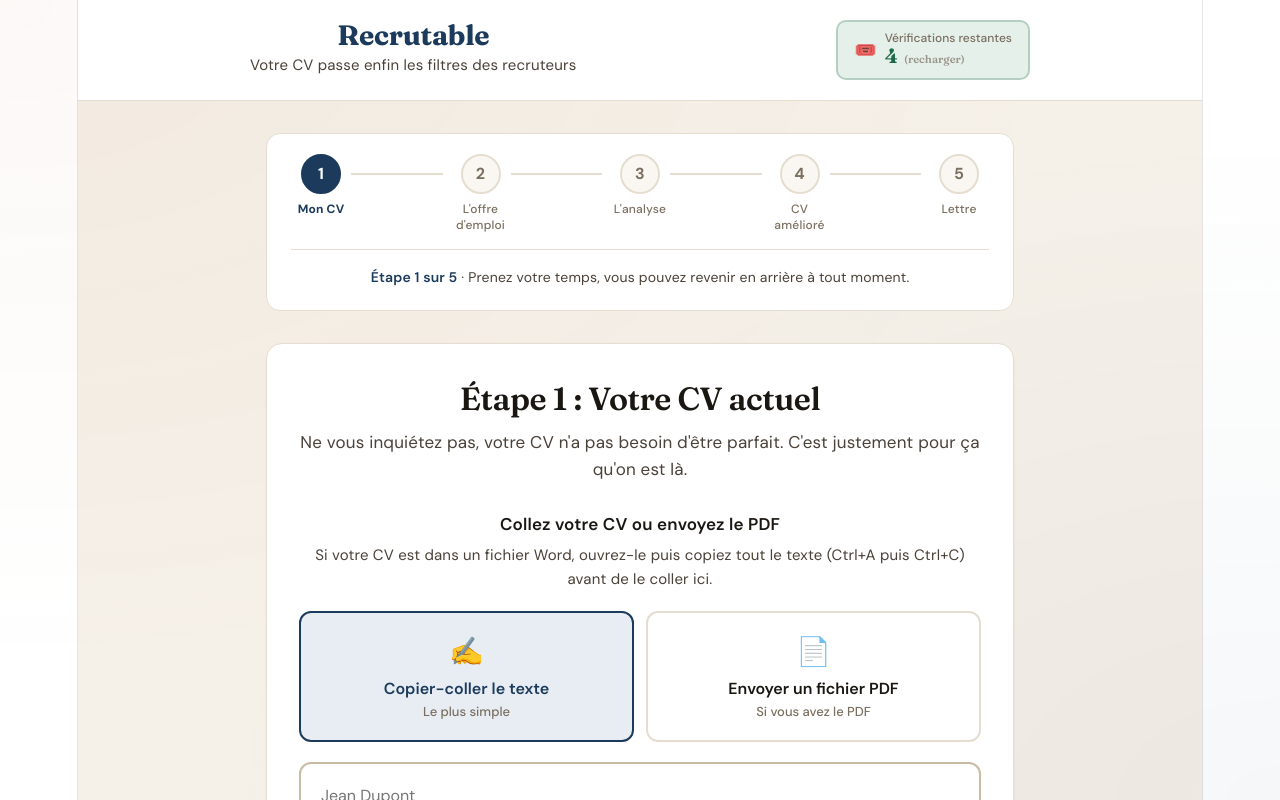
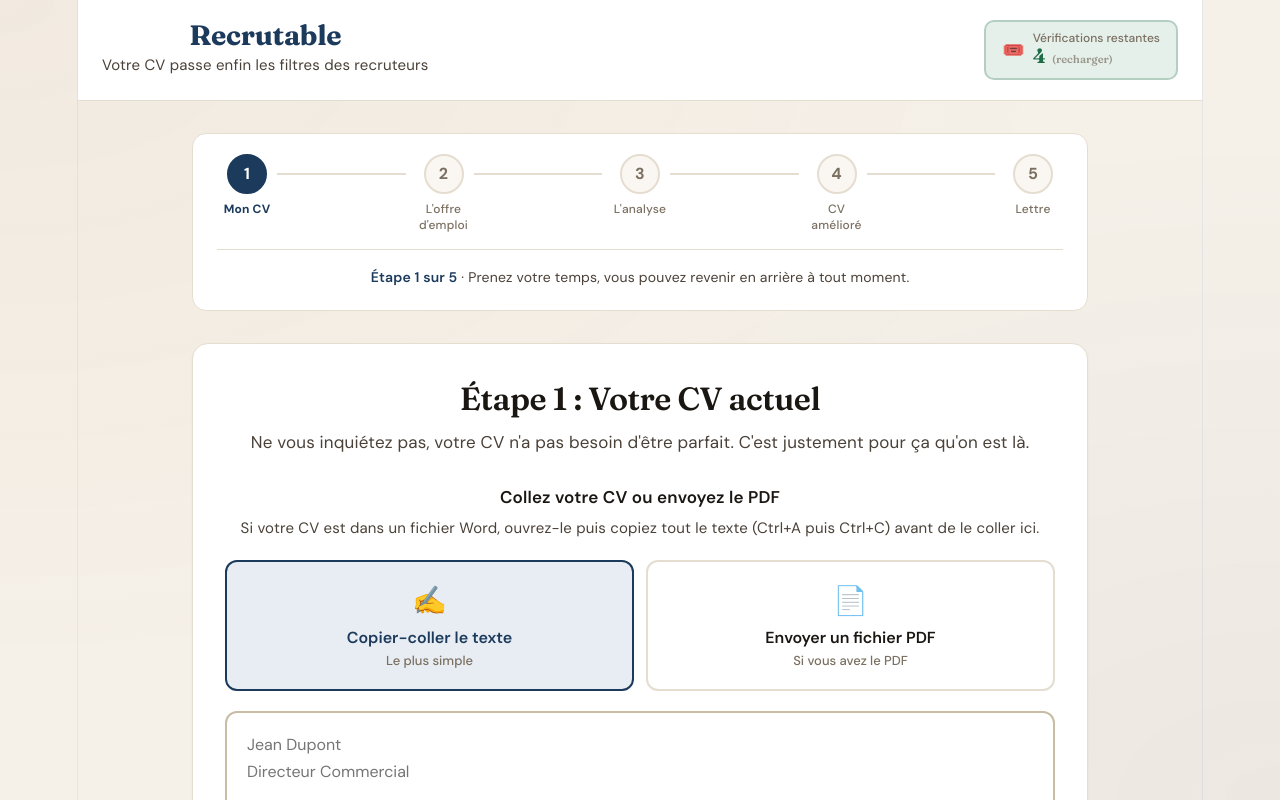
Before and after one commit to Mariegile/recrutable-senior, a React (Vite) app: page / in a window 1280 px wide. Shown: the top 800 px of the page. Built offline with nearby package versions, Linux system fonts and the light colour scheme.

Commit message:
Livraison F2 : grand ecran PC elargi + fond beige garanti

```diff
--- a/src/App.jsx
+++ b/src/App.jsx
@@ -866,7 +866,13 @@
   @import url('https://fonts.googleapis.com/css2?family=Fraunces:opsz,wght@9..144,400;9..144,500;9..144,600;9..144,700;9..144,800&family=DM+Sans:opsz,wght@9..40,400;9..40,500;9..40,600;9..40,700&display=swap');
 
   * { box-sizing: border-box; }
-  html, body { margin: 0; padding: 0; }
+  html, body {
+    margin: 0;
+    padding: 0;
+    background: ${C.bg};  /* Fond beige garanti, même si Chrome force un thème sombre */
+    min-height: 100%;
+    color-scheme: light;  /* Empêche les navigateurs en mode sombre d'inverser les couleurs */
+  }
 
   body {
     font-family: 'DM Sans', -apple-system, BlinkMacSystemFont, sans-serif;
@@ -889,6 +895,128 @@
   ::-webkit-scrollbar-track { background: transparent; }
   ::-webkit-scrollbar-thumb { background: ${C.borderStrong}; border-radius: 5px; }
   ::-webkit-scrollbar-thumb:hover { background: ${C.textMuted}; }
+
+  /* ═══════════════════════════════════════════════════════════════
+     RESPONSIVE — PC GRAND ÉCRAN (Livraison F2)
+     ═══════════════════════════════════════════════════════════════ */
+
+  /* PC moyen (1024px+) : conteneur plus large pour aérer */
+  @media (min-width: 1024px) {
+    .app-main-container {
+      max-width: 960px !important;
+      padding-left: 32px !important;
+      padding-right: 32px !important;
+    }
+    .app-header-inner {
+      max-width: 1100px !important;
+    }
+  }
+
+  /* PC grand écran (1440px+) : encore plus large */
+  @media (min-width: 1440px) {
+    .app-main-container {
+      max-width: 1080px !important;
+    }
+  }
+
+  /* ═══════════════════════════════════════════════════════════════
+     REFONTE MOBILE (Livraison F) — Active uniquement < 640px
+     PC, laptop et tablette : aucun changement
+     ═══════════════════════════════════════════════════════════════ */
+  @media (max-width: 640px) {
+
+    /* 1. RÉGIME MINCEUR — Barre des étapes compactée */
+    .step-bar-mobile-hide { display: none !important; }
+    .step-bar-mobile-show { display: block !important; }
+
+    /* 2. PAGE TITLE — Plus petit et plus serré sur mobile */
+    .page-title-h2 {
+      font-size: 22px !important;
+      line-height: 1.25 !important;
+    }
+    .page-title-subtitle {
+      font-size: 14px !important;
+      line-height: 1.5 !important;
+      margin-top: 6px !important;
+    }
+    /* Sous-titre rassurant qu'on cache à l'étape 1 (gain d'espace vital) */
+    .page-title-subtitle.mobile-hide { display: none !important; }
+
+    /* 3. EMPILEMENT — Les 2 modes (texte / PDF) deviennent rectangles longs */
+    .mode-selector-grid {
+      grid-template-columns: 1fr !important;
+      gap: 10px !important;
+    }
+    .mode-selector-card {
+      display: flex !important;
+      flex-direction: row !important;
+      align-items: center !important;
+      text-align: left !important;
+      padding: 14px 16px !important;
+      gap: 14px !important;
+    }
+    .mode-selector-card-icon {
+      margin-bottom: 0 !important;
+      font-size: 24px !important;
+      flex-shrink: 0;
+    }
+    .mode-selector-card-text {
+      flex: 1;
+    }
+
+    /* 4. CARD — Padding réduit sur mobile pour gagner de l'espace */
+    .main-card {
+      padding: 20px 18px !important;
+      border-radius: 12px !important;
+    }
+
+    /* 5. HEADER plus compact sur mobile */
+    .app-header {
+      padding: 14px 16px !important;
+    }
+    .app-header h1 {
+      font-size: 22px !important;
+    }
+    .app-header-tagline {
+      font-size: 13px !important;
+      margin-top: 2px !important;
+    }
+
+    /* 6. CREDIT BADGE plus petit */
+    .credit-badge {
+      padding: 8px 12px !important;
+    }
+    .credit-badge-label {
+      font-size: 11px !important;
+    }
+    .credit-badge-value {
+      font-size: 18px !important;
+    }
+
+    /* 7. Conteneur principal : padding réduit */
+    .app-main-container {
+      padding: 16px 12px 100px !important;
+    }
+
+    /* 8. PRIMARY BUTTON — Reste bien visible et tactile */
+    .primary-btn {
+      min-height: 56px !important;
+      font-size: 17px !important;
+      padding: 14px 20px !important;
+    }
+
+    /* 9. Textarea : hauteur réduite */
+    .dual-input-textarea {
+      min-height: 180px !important;
+      font-size: 15px !important;
+      padding: 14px 16px !important;
+    }
+
+    /* 10. Drop zone PDF : padding réduit */
+    .pdf-drop-zone {
+      padding: 28px 16px !important;
+    }
+  }
 `;
 
 const FONT_SERIF = "'Fraunces', Georgia, 'Times New Roman', serif";
@@ -974,13 +1102,13 @@
 
 function Header({ credits, onCreditsClick }) {
   return (
-    <div style={{
+    <div className="app-header" style={{
       background: C.bgCard,
       borderBottom: `1px solid ${C.border}`,
       padding: "20px 24px",
       position: "relative", zIndex: 1,
     }}>
-      <div style={{
+      <div className="app-header-inner" style={{
         maxWidth: "780px", margin: "0 auto",
         display: "flex", alignItems: "center", justifyContent: "space-between", gap: "16px",
       }}>
@@ -991,7 +1119,7 @@
           }}>
             Recrutable
           </h1>
-          <p style={{
+          <p className="app-header-tagline" style={{
             margin: "4px 0 0", fontSize: "15px", color: C.textSecondary,
             fontFamily: FONT_SANS, fontWeight: 400,
           }}>
@@ -1050,11 +1178,14 @@
     { id: 4, label: "CV amélioré" },
     { id: 5, label: "Lettre" },
   ];
+  const pct = Math.round(((current - 1) / (steps.length - 1)) * 100);
   return (
     <div style={{
       background: C.bgCard, border: `1px solid ${C.border}`,
       borderRadius: "14px", padding: "20px 24px", marginBottom: "32px",
     }}>
+      {/* ── Version PC / TABLETTE (cachée sur mobile via CSS) ── */}
+      <div className="step-bar-mobile-hide">
         <div style={{ display: "flex", alignItems: "flex-start", justifyContent: "space-between", gap: "8px" }}>
           {steps.map((s, i) => {
             const done = current > s.id;
@@ -1103,12 +1234,39 @@
           Prenez votre temps, vous pouvez revenir en arrière à tout moment.
         </div>
       </div>
+
+      {/* ── Version MOBILE (cachée sur PC via CSS) ── */}
+      <div className="step-bar-mobile-show" style={{ display: "none" }}>
+        <div style={{
+          display: "flex", justifyContent: "space-between", alignItems: "center",
+          marginBottom: "10px", fontFamily: FONT_SANS,
+        }}>
+          <div style={{ fontSize: "13px", color: C.textMuted, fontWeight: 600, letterSpacing: "0.04em", textTransform: "uppercase" }}>
+            Étape {current} sur {steps.length}
+          </div>
+          <div style={{ fontSize: "14px", color: C.primary, fontWeight: 700 }}>
+            {steps[current - 1]?.label}
+          </div>
+        </div>
+        <div style={{
+          width: "100%", height: "6px",
+          background: C.border, borderRadius: "3px", overflow: "hidden",
+        }}>
+          <div style={{
+            height: "100%", background: C.primary,
+            width: `${pct}%`,
+            transition: "width 0.4s ease",
+            borderRadius: "3px",
+          }}/>
+        </div>
+      </div>
+    </div>
   );
 }
 
 function Card({ children }) {
   return (
-    <div style={{
+    <div className="main-card" style={{
       background: C.bgCard,
       borderRadius: "16px",
       border: `1px solid ${C.border}`,
@@ -1121,17 +1279,17 @@
   );
 }
 
-function PageTitle({ children, subtitle }) {
+function PageTitle({ children, subtitle, hideSubtitleOnMobile = false }) {
   return (
     <div style={{ marginBottom: "28px" }}>
-      <h2 style={{
+      <h2 className="page-title-h2" style={{
         margin: 0, fontSize: "32px", fontFamily: FONT_SERIF, fontWeight: 600,
         color: C.text, letterSpacing: "-0.015em", lineHeight: 1.2,
       }}>
         {children}
       </h2>
       {subtitle && (
-        <p style={{
+        <p className={`page-title-subtitle${hideSubtitleOnMobile ? " mobile-hide" : ""}`} style={{
           margin: "10px 0 0", fontSize: "17px", fontFamily: FONT_SANS,
           color: C.textSecondary, lineHeight: 1.6, fontWeight: 400,
         }}>
@@ -1157,6 +1315,7 @@
       disabled={isOff}
       onMouseEnter={() => setHover(true)}
       onMouseLeave={() => setHover(false)}
+      className="primary-btn"
       style={{
         width: "100%",
         minHeight: "64px",
@@ -1222,13 +1381,14 @@
     { key: "pdf",  label: "Envoyer un fichier PDF",  icon: "📄", hint: "Si vous avez le PDF" },
   ];
   return (
-    <div style={{ display: "grid", gridTemplateColumns: "1fr 1fr", gap: "12px", marginBottom: "20px" }}>
+    <div className="mode-selector-grid" style={{ display: "grid", gridTemplateColumns: "1fr 1fr", gap: "12px", marginBottom: "20px" }}>
       {opts.map(o => {
         const sel = mode === o.key;
         return (
           <button
             key={o.key}
             onClick={() => onChange(o.key)}
+            className="mode-selector-card"
             style={{
               padding: "20px 16px",
               borderRadius: "12px",
@@ -1240,12 +1400,14 @@
               fontFamily: FONT_SANS,
             }}
           >
-            <div style={{ fontSize: "28px", marginBottom: "8px" }}>{o.icon}</div>
+            <div className="mode-selector-card-icon" style={{ fontSize: "28px", marginBottom: "8px" }}>{o.icon}</div>
+            <div className="mode-selector-card-text">
               <div style={{ fontSize: "16px", fontWeight: 600, color: sel ? C.primary : C.text, marginBottom: "4px" }}>
                 {o.label}
               </div>
               <div style={{ fontSize: "13px", color: C.textMuted, fontWeight: 500 }}>
                 {o.hint}
+              </div>
             </div>
           </button>
         );
@@ -1312,6 +1474,7 @@
           onChange={e => onTextChange(e.target.value)}
           placeholder={placeholder}
           rows={12}
+          className="dual-input-textarea"
           style={{
             width: "100%",
             background: C.inputBg,
@@ -1344,6 +1507,7 @@
           onClick={() => !analyzingPdf && inputRef.current?.click()}
           onDragOver={e => e.preventDefault()}
           onDrop={e => { e.preventDefault(); if (!analyzingPdf) handlePdfSelected(e.dataTransfer.files[0]); }}
+          className="pdf-drop-zone"
           style={{
             border: `2px dashed ${pdfError ? C.error : pdfFile ? (pdfInfo?.estPhoto ? C.warning : C.success) : C.borderStrong}`,
             borderRadius: "12px",
@@ -3196,13 +3360,13 @@
         credits={credits}
       />
 
-      <div style={{ maxWidth: "780px", margin: "0 auto", padding: "32px 16px 60px", position: "relative", zIndex: 1 }}>
+      <div className="app-main-container" style={{ maxWidth: "780px", margin: "0 auto", padding: "32px 16px 60px", position: "relative", zIndex: 1 }}>
 
         <StepBar current={step}/>
 
         {/* ÉTAPE 1 — Mon CV */}
         {step === 1 && <Card>
-          <PageTitle subtitle="Ne vous inquiétez pas, votre CV n'a pas besoin d'être parfait. C'est justement pour ça qu'on est là.">
+          <PageTitle subtitle="Ne vous inquiétez pas, votre CV n'a pas besoin d'être parfait. C'est justement pour ça qu'on est là." hideSubtitleOnMobile>
             Étape 1 : Votre CV actuel
           </PageTitle>
 
```
Lines whose indentation alone changed are shown as unchanged.
